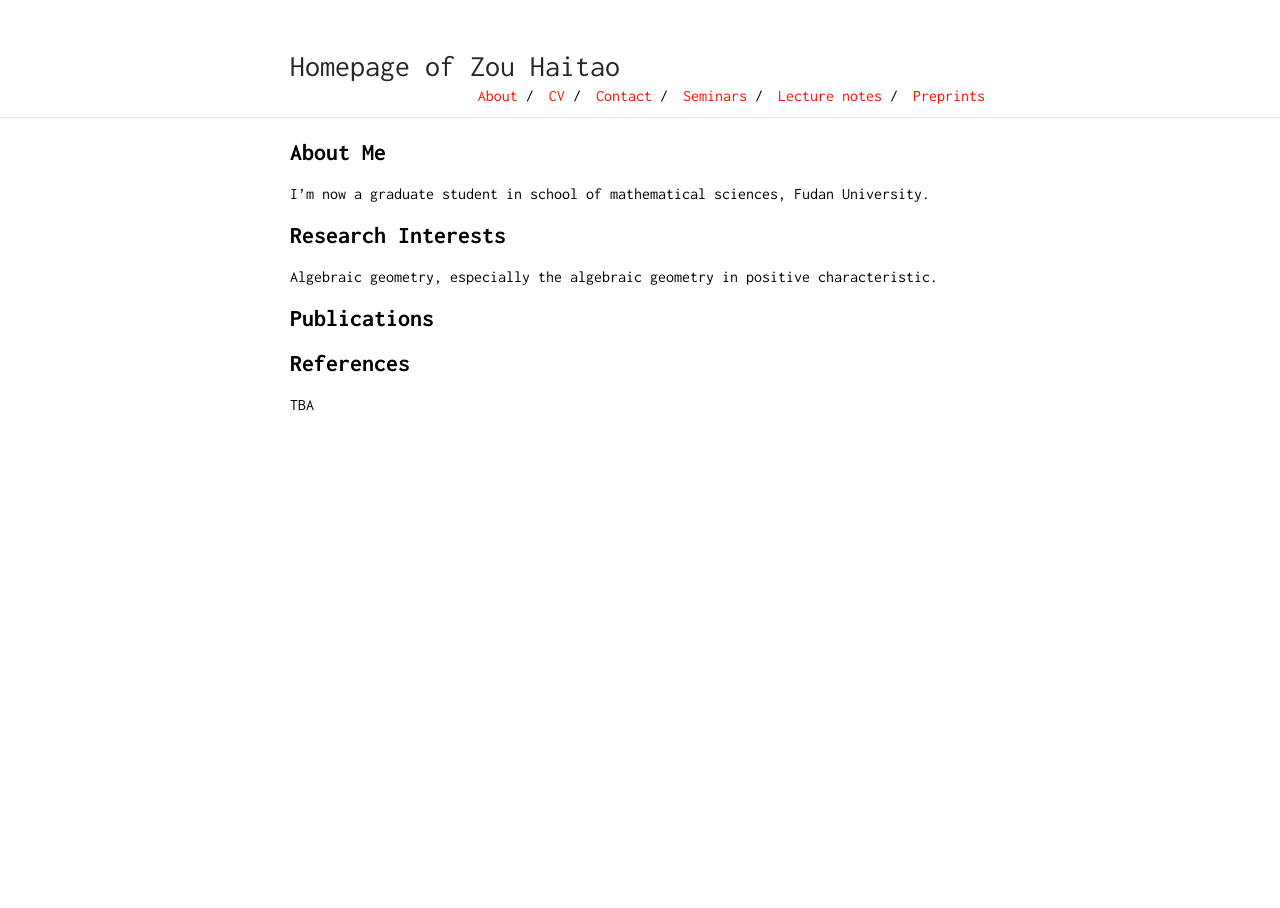
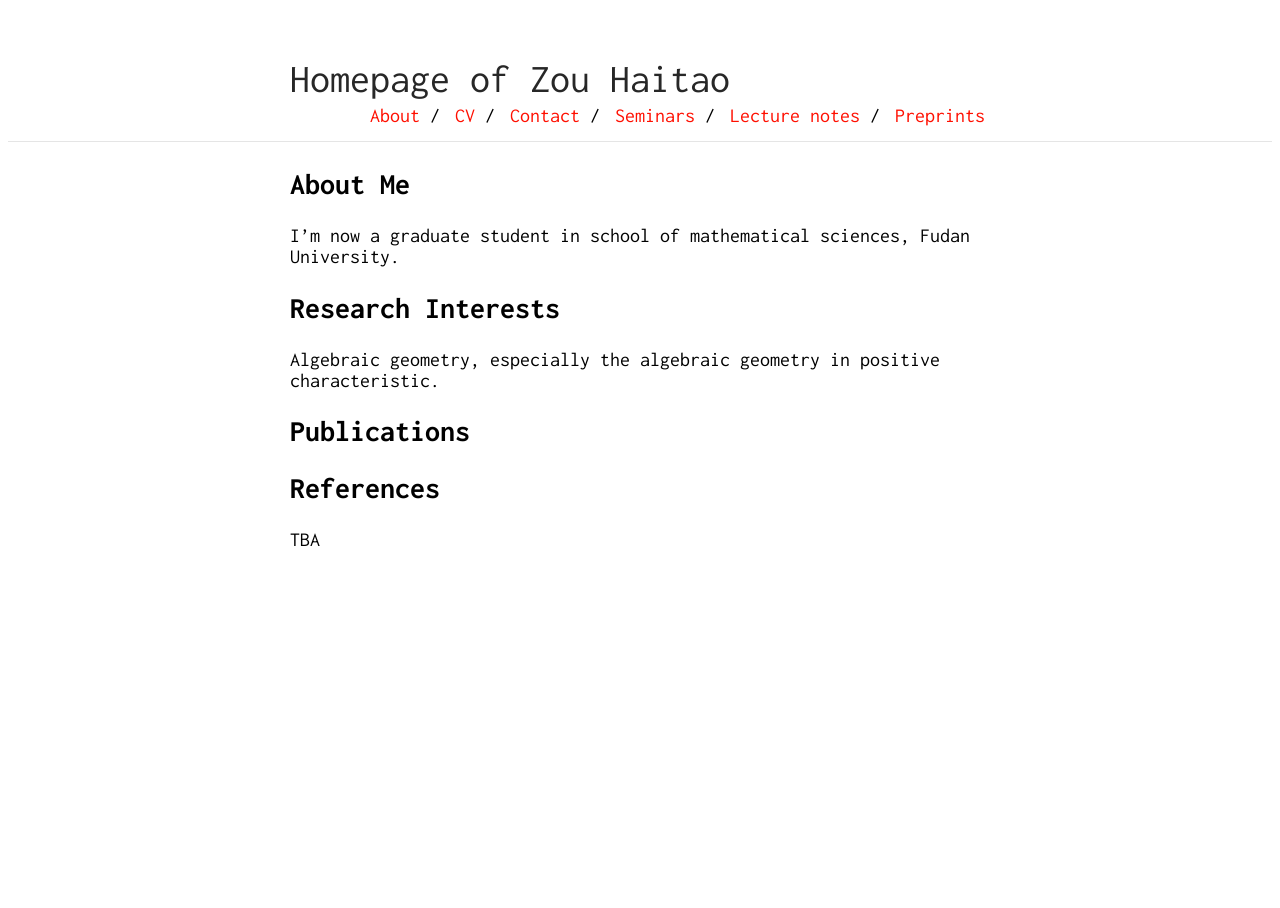
Before and after one commit to WalterScu/WalterScu.github.io, a Jekyll site: the page built from index.md, in a window 1280 px wide. Built offline with Jekyll 4.4.1, drawn with Linux system fonts in a browser that asks for light colours; our own code applies the rules of GitHub Pages for plain Markdown files.

Commit message:
modified:   _sass/_style.scss

```diff
--- a/_sass/_style.scss
+++ b/_sass/_style.scss
@@ -10,7 +10,8 @@ html {
     padding: 0;
 }
 body {
-    margin: 0;
+    font-size: 20px;
+    margin: 10;
     font-family: "Inconsolata";
     height: 100%;
 }
@@ -33,7 +34,7 @@ hr {
  */
 
 #author-name {
-    font-size: 30px;
+    font-size: 40px;
     color: #272727;
     display: inline-block;
 }
```
